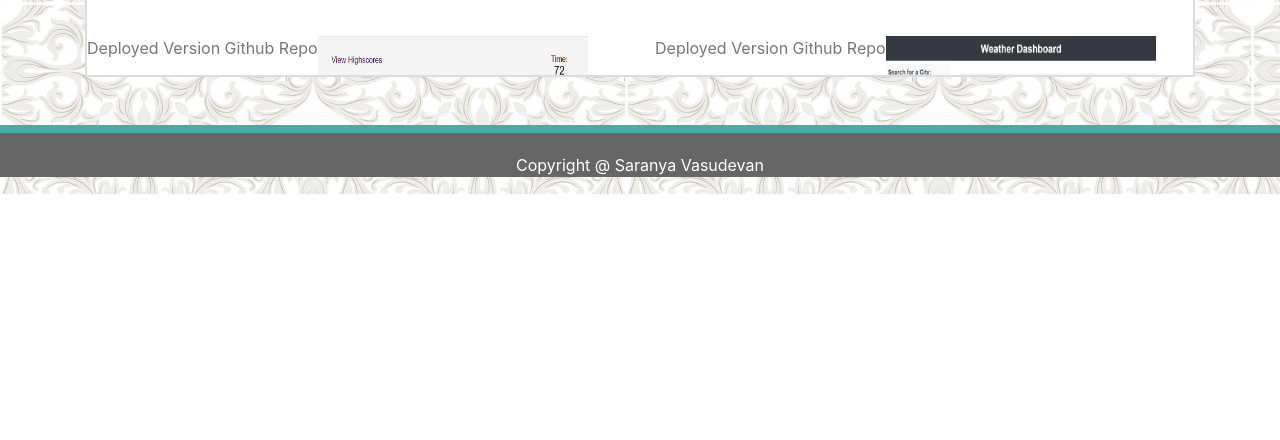
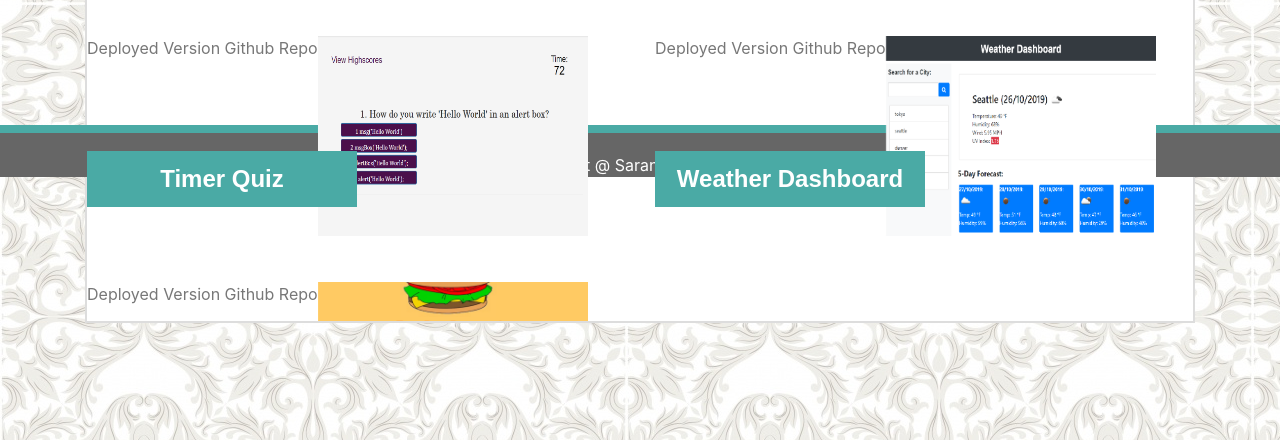
Before and after one commit to saranyav91/updated_portfolio, a plain HTML site: page portfolio.html in a window 1280 px wide. Shown: the part 623-1063 px from the top of the page. Before the commit the page ends 817 px from the top, so only its background shows below. Drawn offline with nearby package versions, Linux system fonts and the light colour scheme.

Commit message:
adding burger app

```diff
--- a/portfolio.html
+++ b/portfolio.html
@@ -100,6 +100,24 @@
                     </div>
 
                 </div>
+<br/>
+<br/>
+<br/>
+<br/>
+<br/>
+<br/>
+
+<br/><br/>
+
+                <div class="row">
+
+                    <div class="col">
+                        <div id="title">Eat da Burger</div>
+                        <a href="https://murmuring-crag-58945.herokuapp.com/">Deployed Version</a>
+                        <a href ="https://github.com/saranyav91/burger">Github Repo</a>
+                        <img id="photo" src="assets/images/snap_burger.png" alt="Some image">
+                </div>
+                </div>
 
 
 
```
Also changed, not shown: assets/images/snap_burger.PNG (added).
